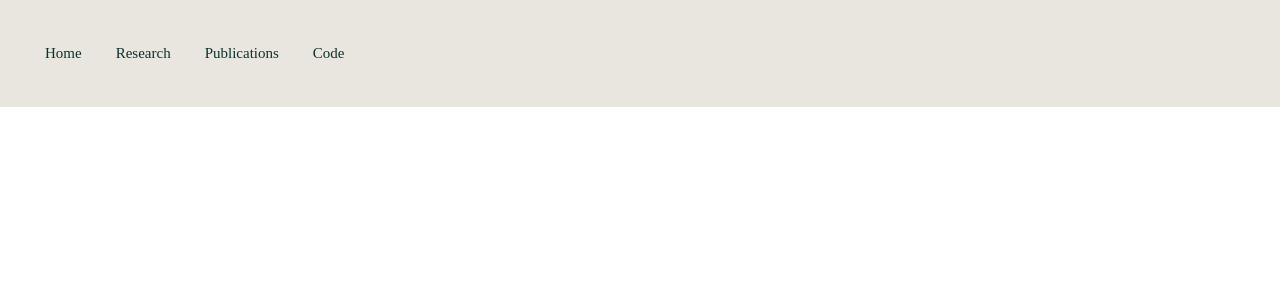
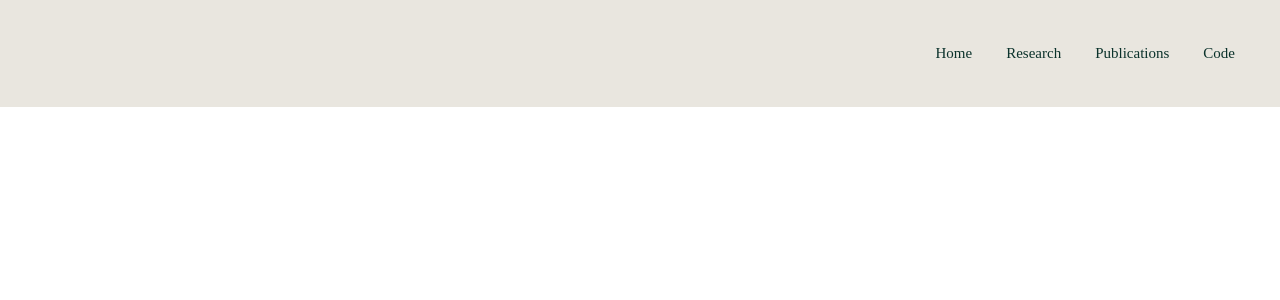
Before and after one commit to mckimb/mckimb.github.io, a Jekyll site: the page built from papers/index.html, in a window 1280 px wide. Shown: the top 300 px of the page. Built offline with Jekyll 4.4.1, drawn with Linux system fonts in a browser that asks for light colours.

Commit message:
Update main.css

```diff
--- a/css/main.css
+++ b/css/main.css
@@ -194,6 +194,7 @@ nav ul li, footer ul li {
     left: 0;
     right: 0;
     \\ margin-left: 150px;
+    text-align:right;
 }
 
 .topnav li {
@@ -206,7 +207,6 @@ nav ul li, footer ul li {
   font-size: 15px;
   color: #0b322b;
   text-decoration: none;
-  text-align:right;
 }
 
 .topnav a:hover {
```
